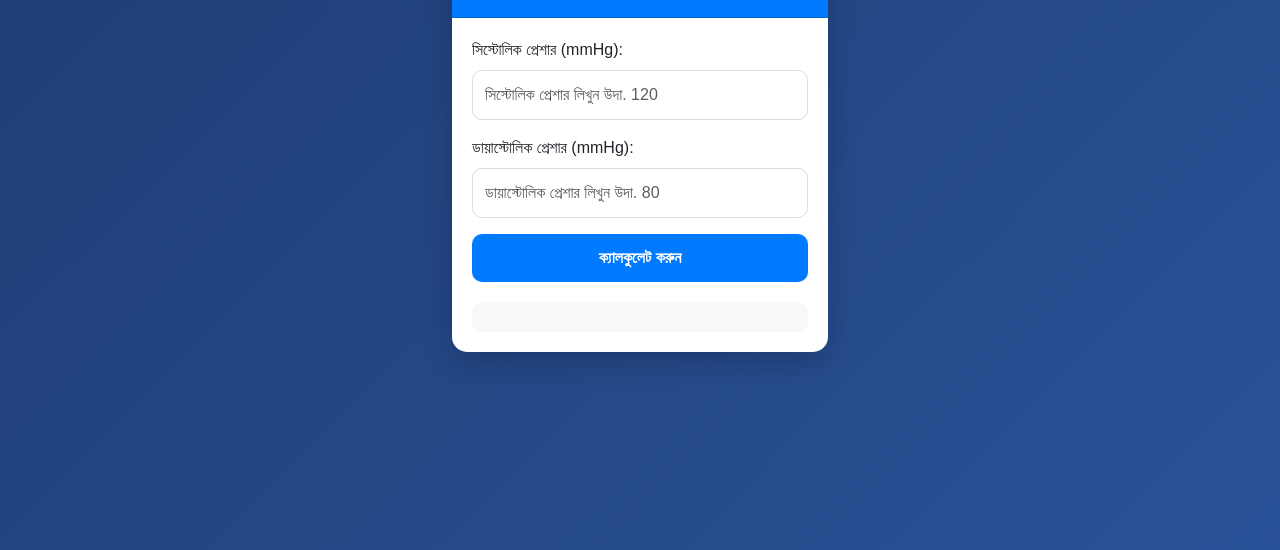
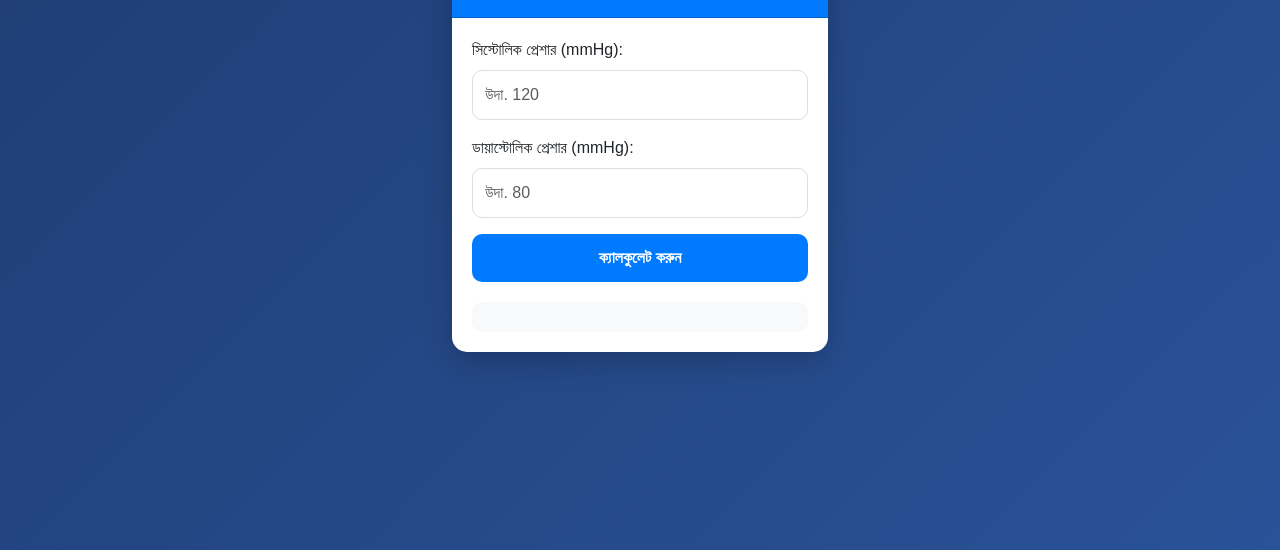
Before and after one commit to mksaju/bpcal, a plain HTML site: page index.html in a window 1280 px wide. Shown: the part 250-800 px from the top of the page. Drawn offline with nearby package versions, Linux system fonts and the light colour scheme.

Commit message:
Update index.html

```diff
--- a/index.html
+++ b/index.html
@@ -130,11 +130,11 @@
       <div class="card-body">
         <div class="mb-3">
           <label for="systolic" class="form-label">সিস্টোলিক প্রেশার (mmHg):</label>
-          <input type="number" class="form-control" id="systolic" placeholder="সিস্টোলিক প্রেশার লিখুন উদা. 120 ">
+          <input type="number" class="form-control" id="systolic" placeholder="উদা. 120 ">
         </div>
         <div class="mb-3">
           <label for="diastolic" class="form-label">ডায়াস্টোলিক প্রেশার (mmHg):</label>
-          <input type="number" class="form-control" id="diastolic" placeholder="ডায়াস্টোলিক প্রেশার লিখুন উদা. 80">
+          <input type="number" class="form-control" id="diastolic" placeholder="উদা. 80">
         </div>
         <button class="btn btn-primary" onclick="calculateBloodPressure()">ক্যালকুলেট করুন</button>
         <div class="result" id="bloodPressureResult"></div>
```
